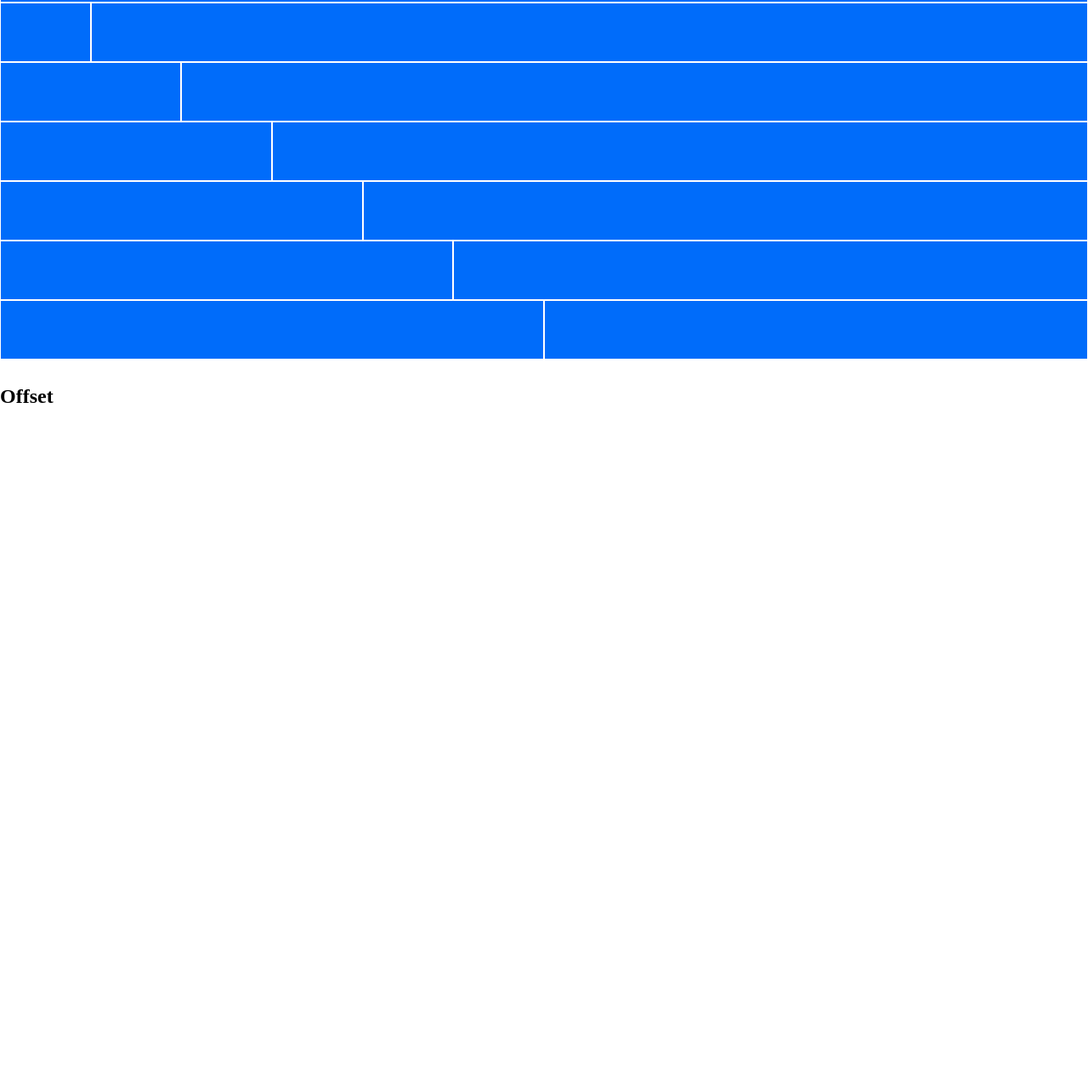
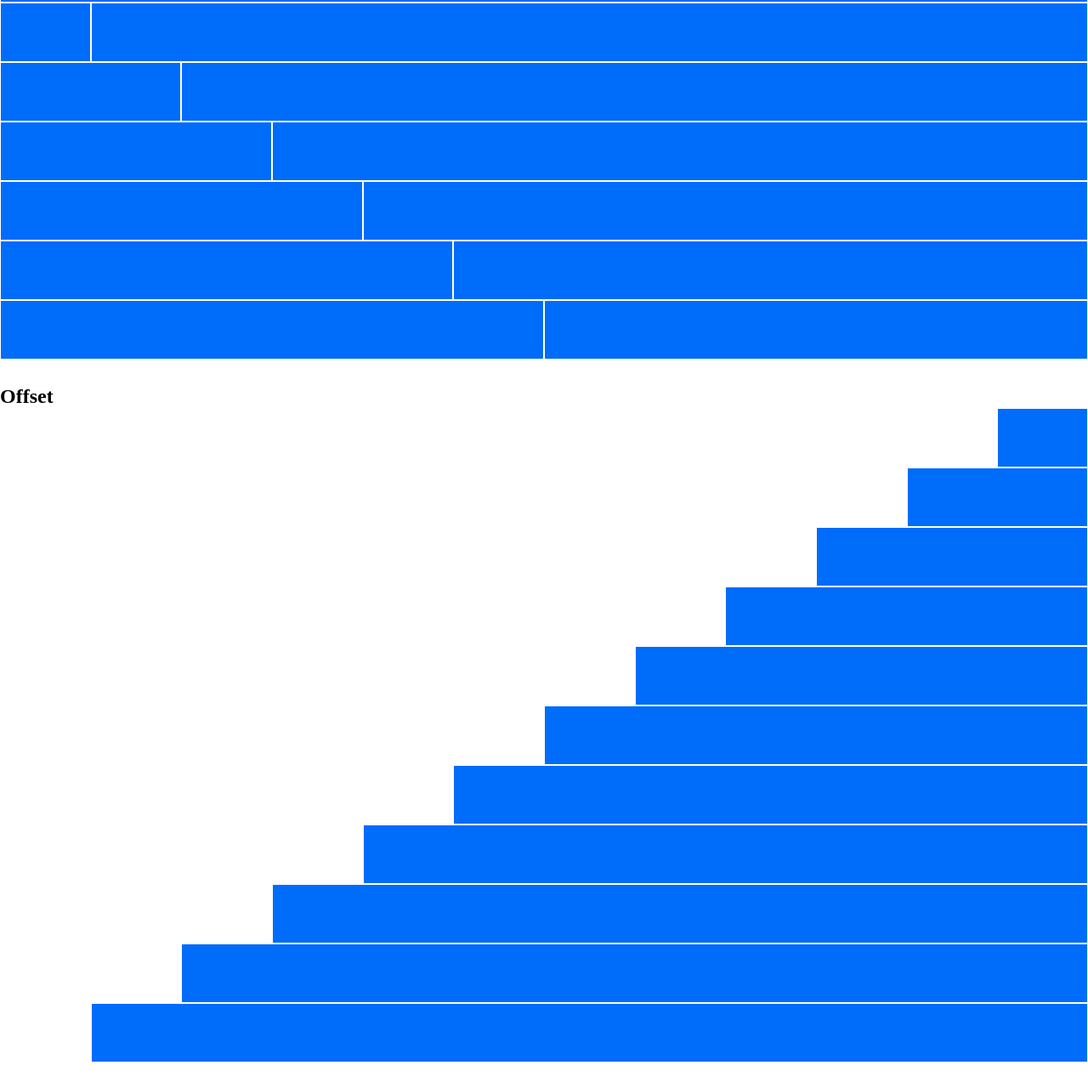
Before and after one commit to Andreaserra1997/html-css-12bool, a plain HTML site: page index.html in a window 1280 px wide. Shown: the part 588-1868 px from the top of the page at 85% size. Before the commit the page ends 1068 px from the top, so only its background shows below. Drawn offline with Linux system fonts and the light colour scheme.

Commit message:
add 11 offset

```diff
--- a/index.html
+++ b/index.html
@@ -163,5 +163,53 @@
     </div>
 
     <h2>Offset</h2>
+
+    <div class="container">
+
+        <div class="row">
+            <div class="col-1 offset-11"></div>
+        </div>
+
+        <div class="row">
+            <div class="col-2 offset-10"></div>
+        </div>
+
+        <div class="row">
+            <div class="col-3 offset-9"></div>
+        </div>
+
+        <div class="row">
+            <div class="col-4 offset-8"></div>
+        </div>
+
+        <div class="row">
+            <div class="col-5 offset-7"></div>
+        </div>
+
+        <div class="row">
+            <div class="col-6 offset-6"></div>
+        </div>
+
+        <div class="row">
+            <div class="col-7 offset-5"></div>
+        </div>
+
+        <div class="row">
+            <div class="col-8 offset-4"></div>
+        </div>
+
+        <div class="row">
+            <div class="col-9 offset-3"></div>
+        </div>
+
+        <div class="row">
+            <div class="col-10 offset-2"></div>
+        </div>
+
+        <div class="row">
+            <div class="col-11 offset-1"></div>
+        </div>
+
+    </div>
 </body>
 </html>
```
